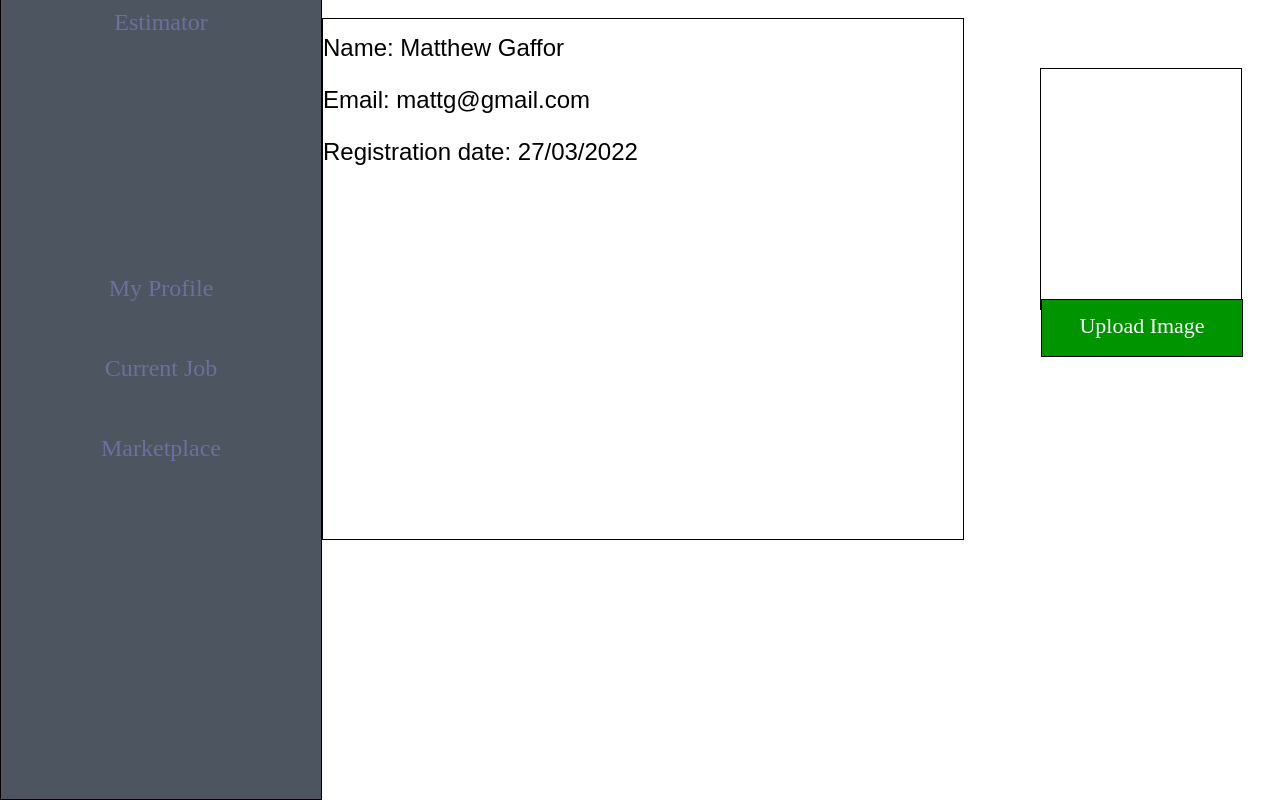
After one commit to Steel-Estimating-CO/phpProject, a PHP site: page /EstimatorHomepage.php in a window 1280 px wide. The commit adds this page. Run offline with PHP 8.4, Linux system fonts and the light colour scheme.

Commit message:
Added dummy page for Estimator

```diff
--- a/php/src/AdminLayout.css
+++ b/php/src/AdminLayout.css
@@ -160,6 +160,16 @@ td, th{
     font-size: 20px;
 }
 
+.MenuTitle
+{
+        font-size: 30px;
+        margin-top: 15px;
+        text-align: center;
+        font-family: Arial, Helvetica, sans-serif;
+        text-decoration: none;
+        color: rgb(255, 255, 255);
+}
+
 .ClientInfo{
     color: rgb(47, 0, 255);
     margin-top: -20px;
--- /dev/null
+++ b/php/src/EstimatorHomepage.php
@@ -0,0 +1,28 @@
+<!DOCTYPE html>
+<html lang="en">
+<head>
+    <meta charset="UTF-8">
+    <meta http-equiv="X-UA-Compatible" content="IE=edge">
+    <meta name="viewport" content="width=device-width, initial-scale=1.0">
+    <link rel="stylesheet" href="AdminLayout.css" type="text/css">
+    <title>Estimator Homepage</title>
+</head>
+<body>
+    <div class="MenuBar">
+    <p class = "MenuOptions"> Estimator </p> <!--Fix this CSS tomorrow to work with MenuHeader-->
+    <div class="MenuOptions1" onclick="location.href='EstimatorHomepage.php'"><p class="MenuTxt">My Profile</p></div>
+    <div class="MenuOptions" onclick="location.href='EstimatorCurrent.php'"><p class="MenuTxt">Current Job</p></div>
+    <div class="MenuOptions" onclick="location.href='MarketPlace.php'"><p class="MenuTxt">Marketplace</p></div>
+    </div>
+
+    </div>
+    <div class="ProfilePic">
+    <div class="UploadPhoto"> <p class="UploadText">Upload Image</p></div>
+    </div>
+    <div class="ProfileInfo">
+        <p class = "AdminInfo">Name: Matthew Gaffor </p>
+        <p class = "AdminInfo">Email: mattg@gmail.com </p>
+        <p class = "AdminInfo">Registration date: 27/03/2022 </p>
+</div>
+</body>
+</html>
--- a/php/src/LoginPage.php
+++ b/php/src/LoginPage.php
@@ -2,7 +2,7 @@
 include ('includes/conn.inc.php');
     session_start();
     if(isset($_SESSION["loggedin"])&& $_SESSION["loggedin"] === true){
-        header("location: Welcome.php");
+        header("location: index.php");
         exit;
      //  add switch case here
     }
```
Also changed, not shown: php/src/EstimatorCurrent.php (added).
